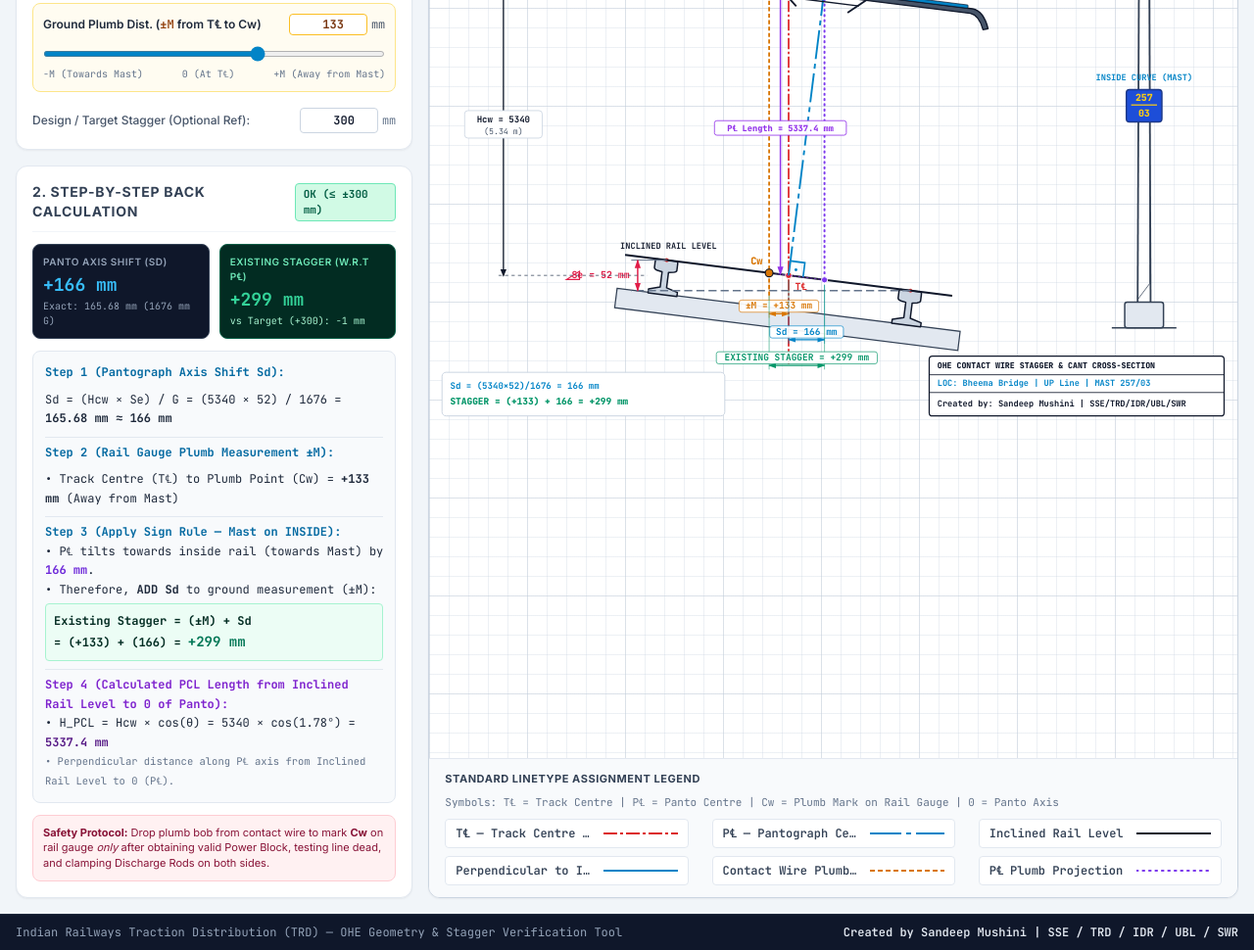
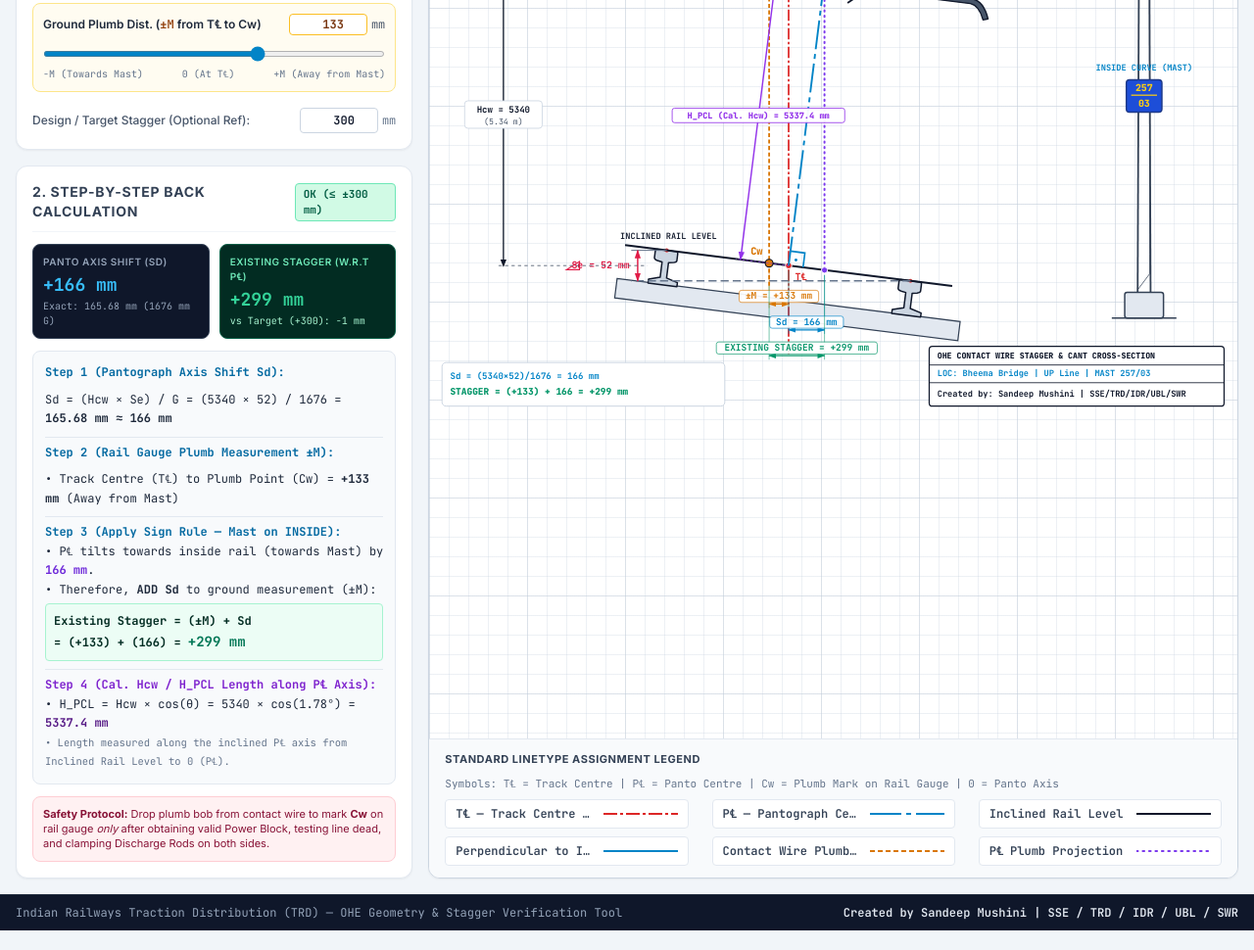
Before and after one commit to ssetrdidr/OHE_Curve_Stagger, a plain HTML site: page index.html in a window 1280 px wide. Shown: the part 776-1746 px from the top of the page at 98% size. Drawn offline with nearby package versions, Linux system fonts and the light colour scheme.

Commit message:
index.html

```diff
--- a/index.html
+++ b/index.html
@@ -770,9 +770,9 @@
         <div>• Track Centre (T℄) to Plumb Point (Cw) = <strong>${fmtSigned(state.mVal)} mm</strong> (${state.mVal >= 0 ? 'Away from Mast' : 'Towards Mast'})</div>
         <div class="border-t border-slate-200 pt-1.5">${step3Html}</div>
         <div class="border-t border-slate-200 pt-1.5">
-          <strong class="text-purple-700">Step 4 (Calculated PCL Length from Inclined Rail Level to 0 of Panto):</strong><br/>
+          <strong class="text-purple-700">Step 4 (Cal. Hcw / H_PCL Length along P℄ Axis):</strong><br/>
           • H_PCL = Hcw × cos(θ) = ${state.hcw} × cos(${calc.trueAngleDeg.toFixed(2)}°) = <span class="text-purple-900 font-bold">${calc.hPclMm} mm</span><br/>
-          <span class="text-[10.5px] text-slate-500">• Perpendicular distance along P℄ axis from Inclined Rail Level to 0 (P℄).</span>
+          <span class="text-[10.5px] text-slate-500">• Length measured along the inclined P℄ axis from Inclined Rail Level to 0 (P℄).</span>
         </div>
       `;
 
@@ -1294,32 +1294,34 @@
         fill: pal.muted, 'font-family': 'JetBrains Mono, monospace', 'font-size': '10'
       }, `(${(state.hcw / 1000).toFixed(2)} m)`));
 
-      // CALCULATED LENGTH OF PCL FROM INCLINED RAIL LEVEL TO 0 OF PANTO (DEPICTED TOWARDS HIGHER RAIL SIDE)
+            // CALCULATED H_PCL ALONG THE INCLINED P℄ AXIS (OFFSET TOWARDS HIGHER RAIL SIDE)
       const pclDimGroup = svgEl('g');
-      // Higher rail side direction perpendicular to PCL:
-      // If mastSide === 'inside', higher rail is on Left (towards -X in inclined plane).
-      // If mastSide === 'outside', higher rail is on Right (towards +X in inclined plane).
-      // Offset direction vector along Inclined Rail Level towards higher rail:
       const offsetSign = (state.mastSide === 'inside' || state.mastSide === 'tangent') ? -1 : 1;
-      const offsetDist = 55; // Offset distance from PCL axis towards higher rail side
-
-      // Offset start point at Inclined Rail Level (pcProjRail Point) and end point at 0 (P℄):
-      const dimStartX = pcProjRailX + offsetSign * offsetDist * cosA;
-      const dimStartY = pcProjRailY + offsetSign * offsetDist * sinA;
-      const dimEndX = pcZeroX + offsetSign * offsetDist * cosA;
-      const dimEndY = pcZeroY + offsetSign * offsetDist * sinA;
-
-      // Extension dashed lines from PCL axis to dimension line:
+      const offsetDist = 60;
+
+      // Base at track centre on the Inclined Rail Level, top at 0 (P℄) on the panto axis
+      const pclBaseX = tcX;
+      const pclBaseY = railMidY;
+      const pclTopX = pcZeroX;
+      const pclTopY = pcZeroY;
+
+      // Offset perpendicular to the P℄ axis, so the line runs parallel to it
+      const dimStartX = pclBaseX + offsetSign * offsetDist * cosA;
+      const dimStartY = pclBaseY + offsetSign * offsetDist * sinA;
+      const dimEndX = pclTopX + offsetSign * offsetDist * cosA;
+      const dimEndY = pclTopY + offsetSign * offsetDist * sinA;
+
+      // Extension lines from the P℄ axis points to the dimension line
       pclDimGroup.appendChild(svgEl('line', {
-        x1: pcProjRailX, y1: pcProjRailY, x2: dimStartX + offsetSign * 6 * cosA, y2: dimStartY + offsetSign * 6 * sinA,
+        x1: pclBaseX, y1: pclBaseY, x2: dimStartX + offsetSign * 6 * cosA, y2: dimStartY + offsetSign * 6 * sinA,
         stroke: pal.vertPantoColor, 'stroke-width': '1', 'stroke-dasharray': '3 2', 'stroke-opacity': '0.75'
       }));
       pclDimGroup.appendChild(svgEl('line', {
-        x1: pcZeroX, y1: pcZeroY, x2: dimEndX + offsetSign * 6 * cosA, y2: dimEndY + offsetSign * 6 * sinA,
+        x1: pclTopX, y1: pclTopY, x2: dimEndX + offsetSign * 6 * cosA, y2: dimEndY + offsetSign * 6 * sinA,
         stroke: pal.vertPantoColor, 'stroke-width': '1', 'stroke-dasharray': '3 2', 'stroke-opacity': '0.75'
       }));
 
-      // Dimension line parallel to PCL:
+      // Dimension line parallel to the blue P℄ axis
       pclDimGroup.appendChild(svgEl('line', {
         x1: dimStartX, y1: dimStartY, x2: dimEndX, y2: dimEndY,
         stroke: pal.vertPantoColor, 'stroke-width': '1.8',
@@ -1327,10 +1329,10 @@
         'marker-end': 'url(#arrowPurpleEnd)'
       }));
 
-      // Label at midpoint:
+      // Label at midpoint
       const pclMidX = (dimStartX + dimEndX) / 2;
       const pclMidY = (dimStartY + dimEndY) / 2;
-      const pclLabel = `P℄ Length = ${calc.hPclMm} mm`;
+      const pclLabel = `H_PCL (Cal. Hcw) = ${calc.hPclMm} mm`;
       const pclBoxW = pclLabel.length * 7.2 + 12;
 
       pclDimGroup.appendChild(svgEl('rect', {
```
